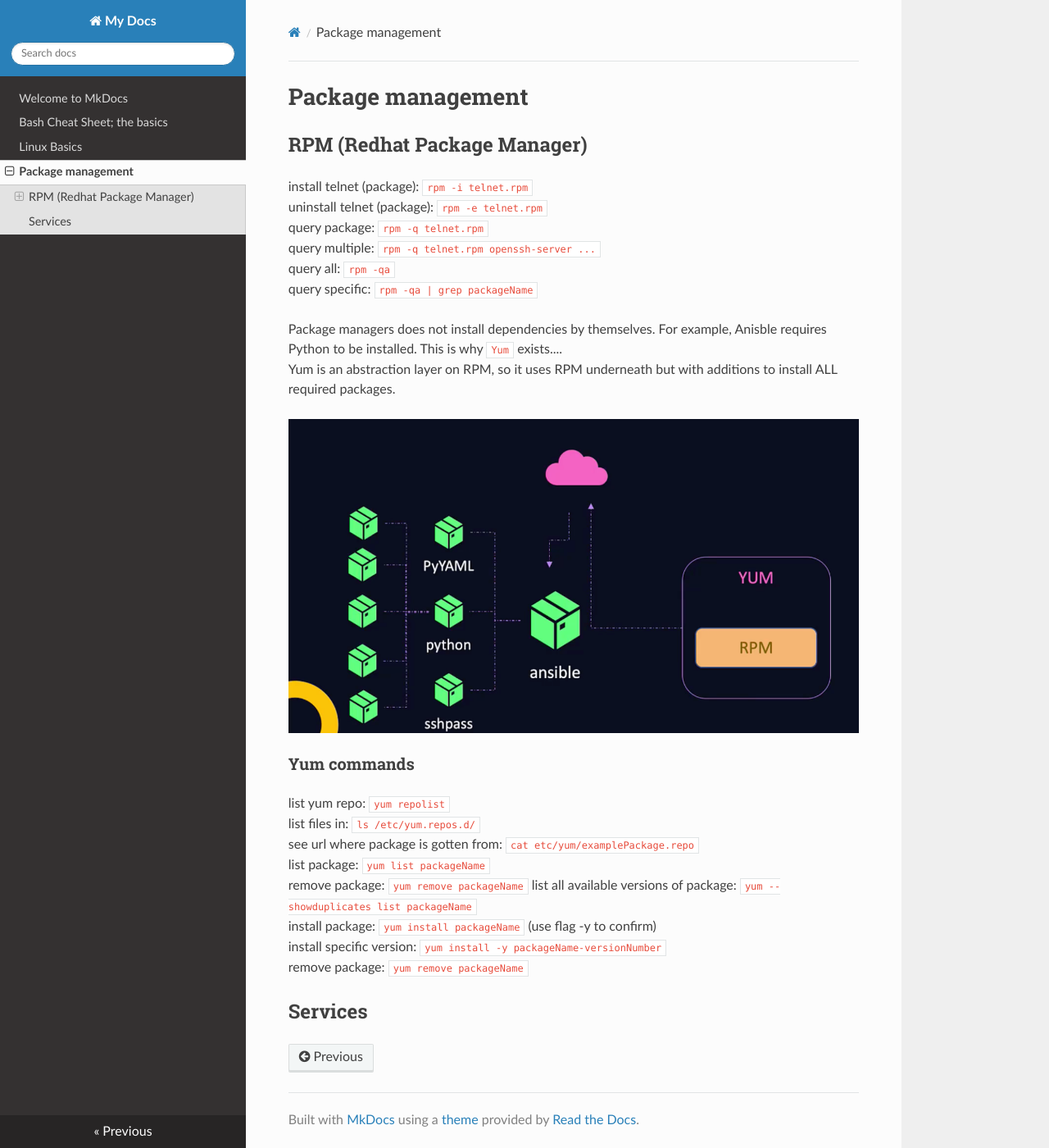
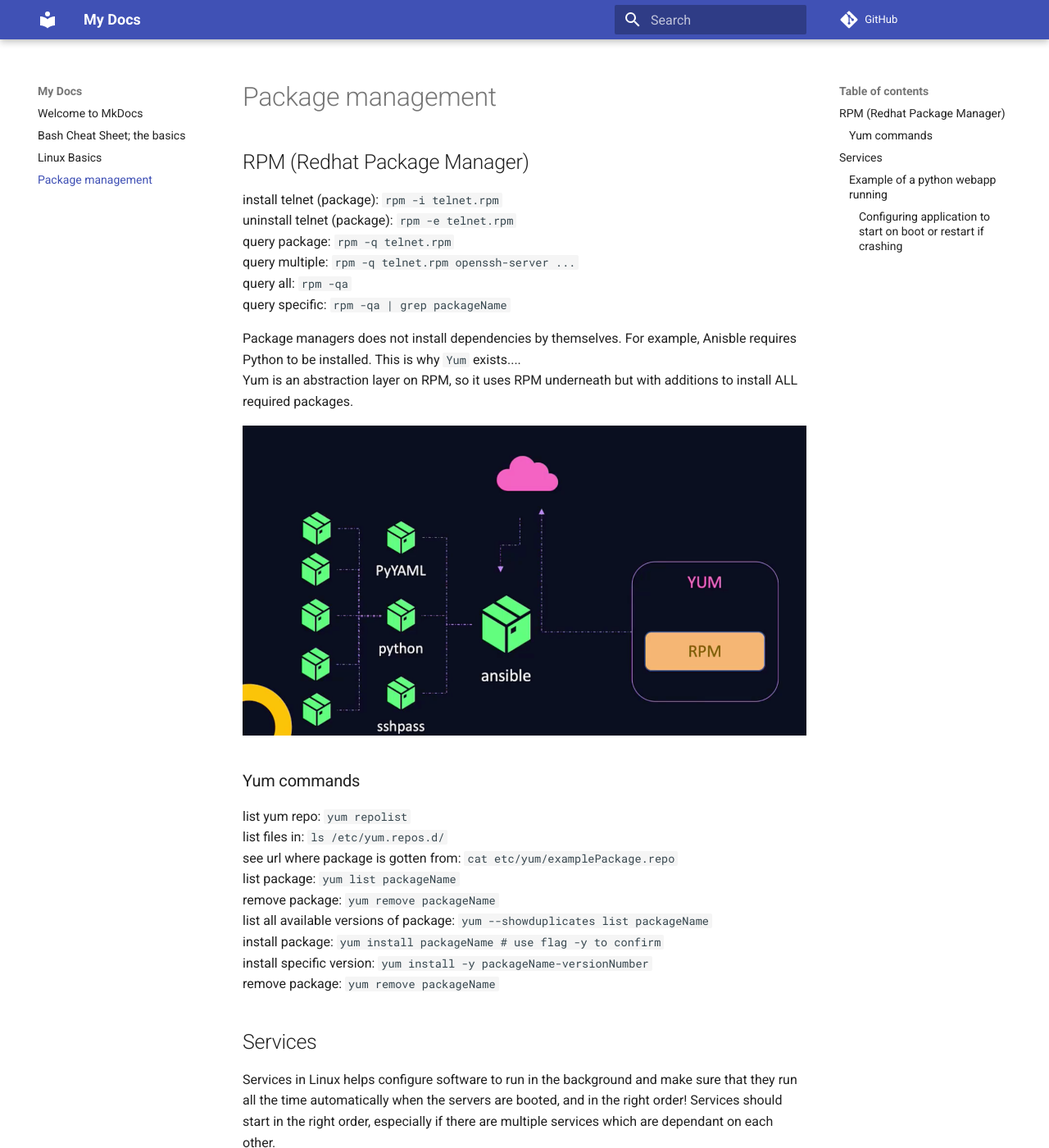
Before and after one commit to rytligc/dev-docs, an MkDocs documentation site: the page built from docs/package_management.md, in a window 1280 px wide and 1400 px high. Shown: the whole window at 82% size. Built offline with MkDocs 1.6.1 and Material for MkDocs 9.7.7, drawn with Linux system fonts in a browser that asks for light colours; nearby versions of some CDN libraries; comment, search, counter and statistics services are not loaded; some of the changed text lies outside the part shown.

Commit message:
configured formatting and continued section on services

````diff
--- a/docs/package_management.md
+++ b/docs/package_management.md
@@ -22,8 +22,82 @@
 list package: ``yum list packageName``
 remove package: ``yum remove packageName``
 list all available versions of package: ``yum --showduplicates list packageName``
-install package: ``yum install packageName`` (use flag -y to confirm)
+install package: ``yum install packageName # use flag -y to confirm``
 install specific version: ``yum install -y packageName-versionNumber``
 remove package: ``yum remove packageName``
 
 ## Services
+Services in Linux helps configure software to run in the background and make sure that they run all the time automatically when the servers are booted, and in the right order! Services should start in the right order, especially if there are multiple services which are dependant on each other.
+
+**HTTPD will be used as example of a service name**
+start HTTPD service: ``systemctl start httpd || service httpd start``
+stop running service: ``systemctl stop httpd``
+status of service: ``systemctl status httpd``
+configure HTTPD to start/stop at startup: ``systemctl enable/disable httpd``
+
+### Example of a python webapp running
+
+```bash
+/usr/bin/python3 /opt/code/my_app.py
+# output:
+#>>Serving Flask app "my_app" (lazy loading)
+#>>Environment: production
+#>> * Running on http://127.0.0.1:5000/
+
+# curl to see if the service is running
+curl http://localhost:5000
+```
+Using ``systemctl`` we can start/stop/status the service.
+start app: ``systemctl start my_app``
+stop app: ``systemctl stop my app``
+
+#### Configuring application to start on boot or restart if crashing
+systemctl is used to manage ``systemd`` services. So we must configure the program as a systemd service.
+Systemd unit files are most likely located at ``/etc/systemd/system``
+The file for the program must be named what the program is eventually to be called. For example:
+
+```bash
+~/etc/systemd/system # directory
+> my_app.service # file
+>>[Service] # service
+>>ExecStart=/usr/bin/python3 /opt/code/my_app.py # application
+
+# Let systemd know that of the new service configuration
+systemctl daemon-reload
+
+# Start the service
+systemctl start my_app
+
+# Check status
+systemctl status my_app
+
+# Curl to verify it works
+curl http://localhost:5000
+```
+
+To configure the service to run on boot
+
+```bash
+~/etc/systemd/system # directory
+my_app.service # file
+
+>> [Unit] # Additional metadata
+>> Description=Python web application
+
+>>[Service] # service
+>>ExecStart=/usr/bin/python3 /opt/code/my_app.py # application
+
+# In case of crash set restart to always
+>>Restart=always
+
+# If other services should be run before or after add:
+>>ExecPre=/opt/code/somescript1.sh
+>>ExecPost=/opt/code/somescript2.sh
+
+>>[Install]
+>>WantedBy=multi-user.target # Configure to run AFTER the multi-user.target is started
+
+# Enable for bootup
+systemctl enable my_app
+
+```
--- a/mkdocs.yml
+++ b/mkdocs.yml
@@ -1,3 +1,18 @@
 site_name: My Docs
 
-theme: readthedocs
+repo_url: https://github.com/rytligc/docs.git
+
+theme: material
+features:
+    - navigation.tabs
+    - navigation.tabs.sticky
+    - navigation.sections
+
+plugins:
+  - search
+
+markdown_extensions:
+  - pymdownx.highlight:
+  - pymdownx.superfences:
+  - pymdownx.highlight:
+      linenums: true
````
Also changed, not shown: docs/linux_basics.md (+1 -0 lines).
